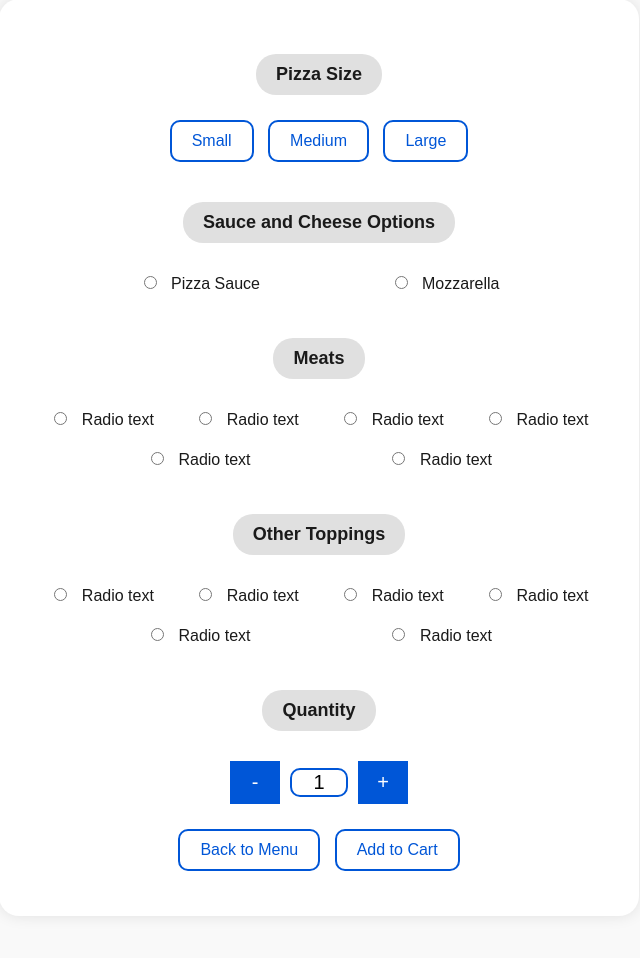
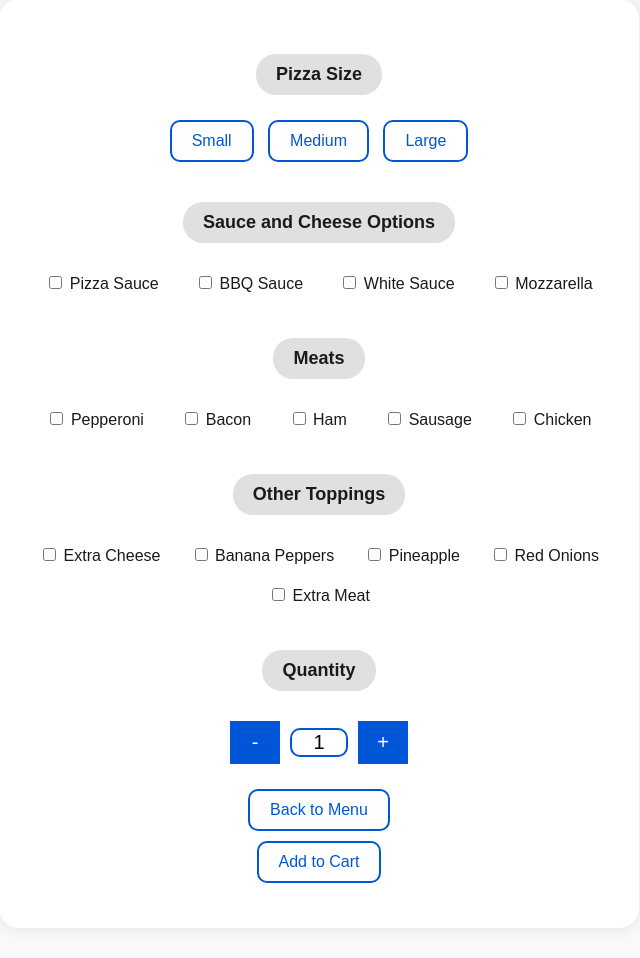
Before and after one commit to ray6042/CS471-PizzaShop, a Flask app: page /builder/ in a window 1280 px wide. Shown: the part 190-1148 px from the top of the page, without its empty margins (321-961 px from the left). Before the commit the page ends 1061 px from the top, so only its background shows below. Run offline with Flask 3, Linux system fonts and the light colour scheme.

Commit message:
More linking and basic setup
finished linking pizza builder buttons exit buttons to link to the home page, and fixed some formatting and options on the builder (you can now see what size pizza you picked)

```diff
--- a/run.py
+++ b/run.py
@@ -40,5 +40,13 @@ def home():
 def builder():
     return render_template("PizzaBuilder.html")
 
+@app.route("/home/")
+def menu():
+    return render_template("StoreFront.html")
+@app.route("/home/", methods = ["POST"])
+def addCart():
+
+    return render_template("StoreFront.html")
+
 if __name__ == "__main__":
     app.run()
--- a/static/styles/styleSheet.css
+++ b/static/styles/styleSheet.css
@@ -338,6 +338,10 @@ body {
     background-color: #0056d7;
     color: white;
 }
+.size-options button:focus, .action-btn:focus {
+    background-color: #0056d7;
+    color: white;
+}
 
 .options {
     display: flex;
--- a/templates/PizzaBuilder.html
+++ b/templates/PizzaBuilder.html
@@ -24,32 +24,32 @@
         <div class="section">
             <h2>Sauce and Cheese Options</h2>
             <div class="options">
-                <label><input type="radio" name="sauce-cheese"> Pizza Sauce</label>
-                <label><input type="radio" name="sauce-cheese"> Mozzarella</label>
+                <label><input type="checkbox" name="sauce-cheese"> Pizza Sauce</label>
+                <label><input type="checkbox" name="sauce-cheese"> BBQ Sauce</label>
+                <label><input type="checkbox" name="sauce-cheese"> White Sauce</label>
+                <label><input type="checkbox" name="sauce-cheese"> Mozzarella</label>
             </div>
         </div>
 
         <div class="section">
             <h2>Meats</h2>
             <div class="options">
-                <label><input type="radio" name="meats"> Radio text</label>
-                <label><input type="radio" name="meats"> Radio text</label>
-                <label><input type="radio" name="meats"> Radio text</label>
-                <label><input type="radio" name="meats"> Radio text</label>
-                <label><input type="radio" name="meats"> Radio text</label>
-                <label><input type="radio" name="meats"> Radio text</label>
+                <label><input type="checkbox" name="meats"> Pepperoni</label>
+                <label><input type="checkbox" name="meats"> Bacon</label>
+                <label><input type="checkbox" name="meats"> Ham</label>
+                <label><input type="checkbox" name="meats"> Sausage</label>
+                <label><input type="checkbox" name="meats"> Chicken</label>
             </div>
         </div>
 
         <div class="section">
             <h2>Other Toppings</h2>
             <div class="options">
-                <label><input type="radio" name="toppings"> Radio text</label>
-                <label><input type="radio" name="toppings"> Radio text</label>
-                <label><input type="radio" name="toppings"> Radio text</label>
-                <label><input type="radio" name="toppings"> Radio text</label>
-                <label><input type="radio" name="toppings"> Radio text</label>
-                <label><input type="radio" name="toppings"> Radio text</label>
+                <label><input type="checkbox" name="toppings"> Extra Cheese</label>
+                <label><input type="checkbox" name="toppings"> Banana Peppers</label>
+                <label><input type="checkbox" name="toppings"> Pineapple</label>
+                <label><input type="checkbox" name="toppings"> Red Onions</label>
+                <label><input type="checkbox" name="toppings"> Extra Meat</label>
             </div>
         </div>
 
@@ -65,8 +65,12 @@
 
         <!-- Buttons Section -->
         <div class="section buttons-section">
-            <button class="action-btn" onclick="location.href='StoreFront.html'">Back to Menu</button>
+            <form action ="{{ url_for('menu')}}">
+            <button class="action-btn">Back to Menu</button>
+        </form>
+        <form action ="{{ url_for('addCart')}}">
             <button class="action-btn">Add to Cart</button>
+        </form>
         </div>
     </div>
 
```
Also changed, not shown: templates/StoreFront.html (+25 -5 lines).
